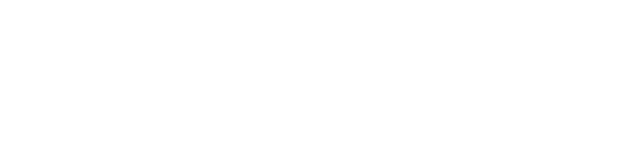
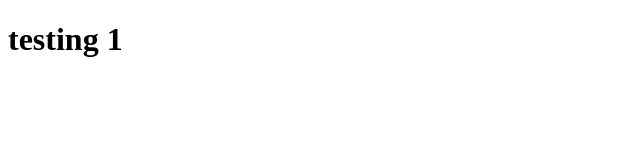
Before and after one commit to johannranudd/CSS-frameworks-CA_JR, a website: page index.html in a window 1280 px wide. Shown: the whole page, without its empty margins (0-640 px from the left). Drawn offline with Linux system fonts and the light colour scheme.

Commit message:
second commit

```diff
--- a/index.html
+++ b/index.html
@@ -6,5 +6,7 @@
     <meta name="viewport" content="width=device-width, initial-scale=1.0" />
     <title>Document</title>
   </head>
-  <body></body>
+  <body>
+    <h1>testing 1</h1>
+  </body>
 </html>
```
